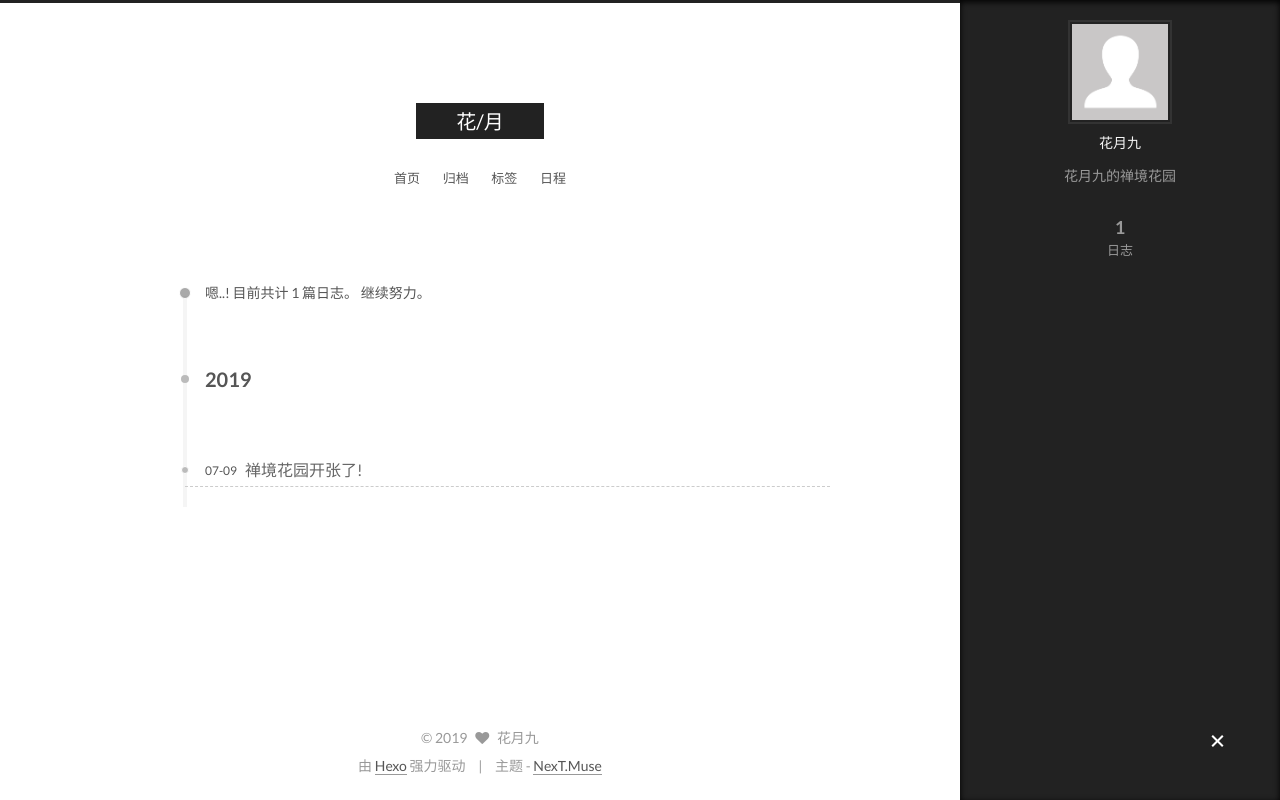
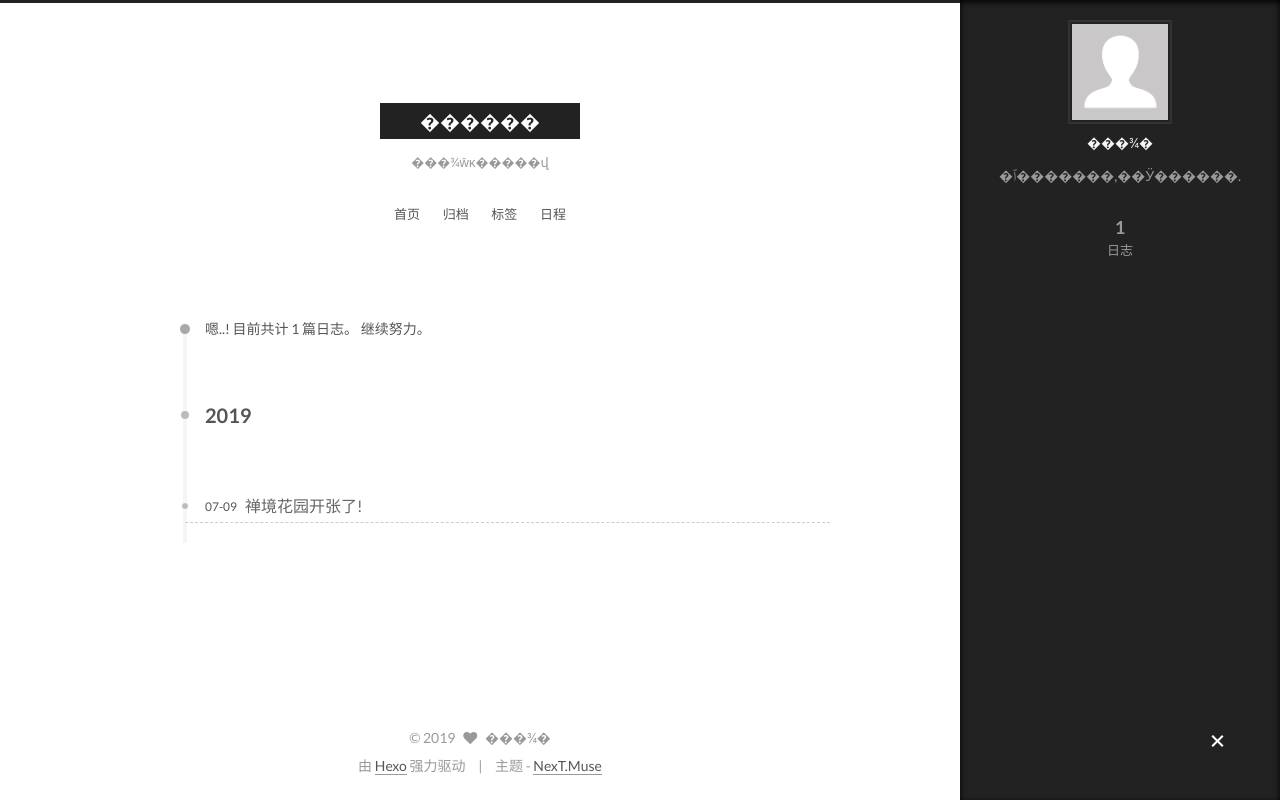
Before and after one commit to maxyoung0209/maxyoung0209.github.io, a plain HTML site: page archives/2019/07/index.html in a window 1280 px wide. Both pictures are taken after a click on the element 1217 px from the left and 741 px from the top of the page. Drawn offline with Linux system fonts and the light colour scheme.

Commit message:
Site updated: 2019-07-10 10:22:13

```diff
--- a/archives/2019/07/index.html
+++ b/archives/2019/07/index.html
@@ -84,16 +84,16 @@
 
 
 
-<meta name="description" content="花月九的禅境花园">
+<meta name="description" content="�ٱ�������,��Ӱ������.">
 <meta property="og:type" content="website">
-<meta property="og:title" content="花&#x2F;月">
+<meta property="og:title" content="������">
 <meta property="og:url" content="http://yoursite.com/archives/2019/07/index.html">
-<meta property="og:site_name" content="花&#x2F;月">
-<meta property="og:description" content="花月九的禅境花园">
+<meta property="og:site_name" content="������">
+<meta property="og:description" content="�ٱ�������,��Ӱ������.">
 <meta property="og:locale" content="zh-Hans">
 <meta name="twitter:card" content="summary">
-<meta name="twitter:title" content="花&#x2F;月">
-<meta name="twitter:description" content="花月九的禅境花园">
+<meta name="twitter:title" content="������">
+<meta name="twitter:description" content="�ٱ�������,��Ӱ������.">
 
 
 
@@ -117,7 +117,7 @@
   <link rel="canonical" href="http://yoursite.com/archives/2019/07/">
 
 
-  <title> 归档 | 花/月 </title>
+  <title> 归档 | ������ </title>
 </head>
 
 <body itemscope itemtype="//schema.org/WebPage" lang="zh-Hans">
@@ -148,11 +148,11 @@
   <div class="custom-logo-site-title">
     <a href="/" class="brand" rel="start">
       <span class="logo-line-before"><i></i></span>
-      <span class="site-title">花/月</span>
+      <span class="site-title">������</span>
       <span class="logo-line-after"><i></i></span>
     </a>
   </div>
-  <p class="site-subtitle"></p>
+  <p class="site-subtitle">���¾ŵĸ�����վ</p>
 </div>
 
 <div class="site-nav-toggle">
@@ -305,9 +305,9 @@
 
       <section class="site-overview sidebar-panel  sidebar-panel-active ">
         <div class="site-author motion-element" itemprop="author" itemscope itemtype="//schema.org/Person">
-          <img class="site-author-image" itemprop="image" src="/images/avatar.gif" alt="花月九">
-          <p class="site-author-name" itemprop="name">花月九</p>
-          <p class="site-description motion-element" itemprop="description">花月九的禅境花园</p>
+          <img class="site-author-image" itemprop="image" src="/images/avatar.gif" alt="���¾�">
+          <p class="site-author-name" itemprop="name">���¾�</p>
+          <p class="site-description motion-element" itemprop="description">�ٱ�������,��Ӱ������.</p>
         </div>
         <nav class="site-state motion-element">
           <div class="site-state-item site-state-posts">
@@ -356,7 +356,7 @@
   <span class="with-love">
     <i class="fa fa-heart"></i>
   </span>
-  <span class="author" itemprop="copyrightHolder">花月九</span>
+  <span class="author" itemprop="copyrightHolder">���¾�</span>
 </div>
 
 <div class="powered-by">
--- a/css/main.css
+++ b/css/main.css
@@ -1563,7 +1563,7 @@ pre .javascript .function {
   width: 4px;
   height: 4px;
   border-radius: 50%;
-  background: #4dba50;
+  background: #2642af;
 }
 .links-of-blogroll {
   font-size: 13px;
```
Also changed, not shown: 2019/07/09/禅境花园开张了/index.html (+8 -8 lines), archives/2019/index.html (+13 -13 lines), archives/index.html (+13 -13 lines), index.html (+13 -13 lines).
